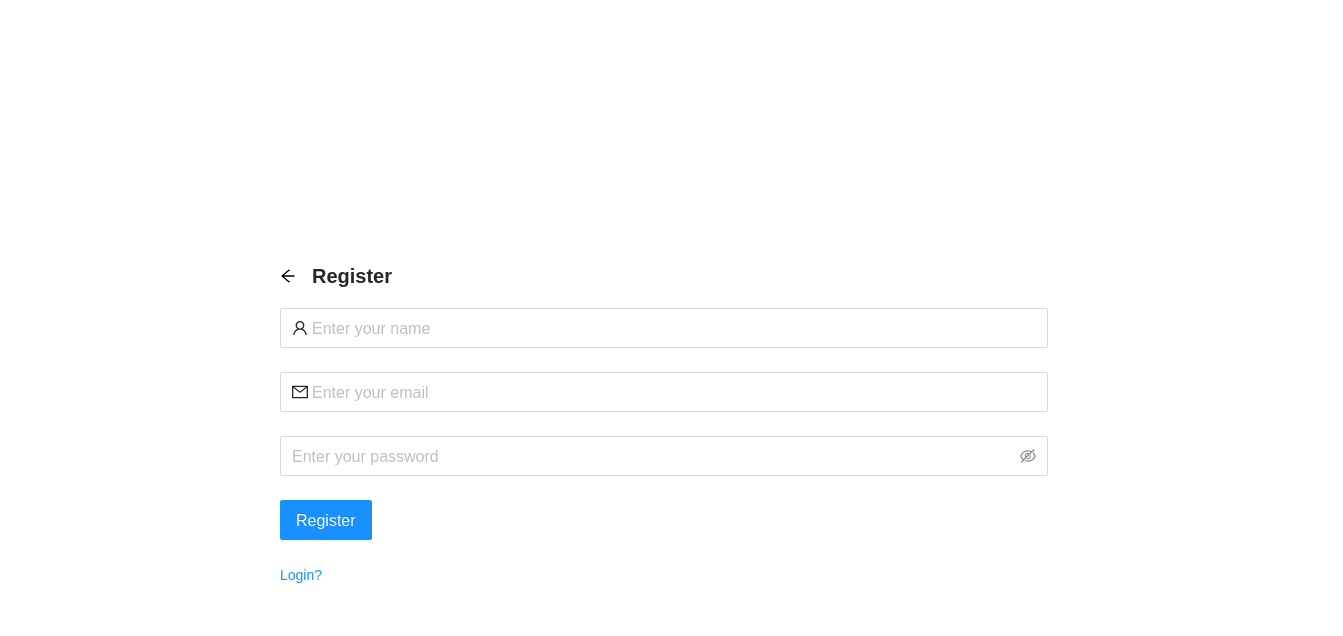
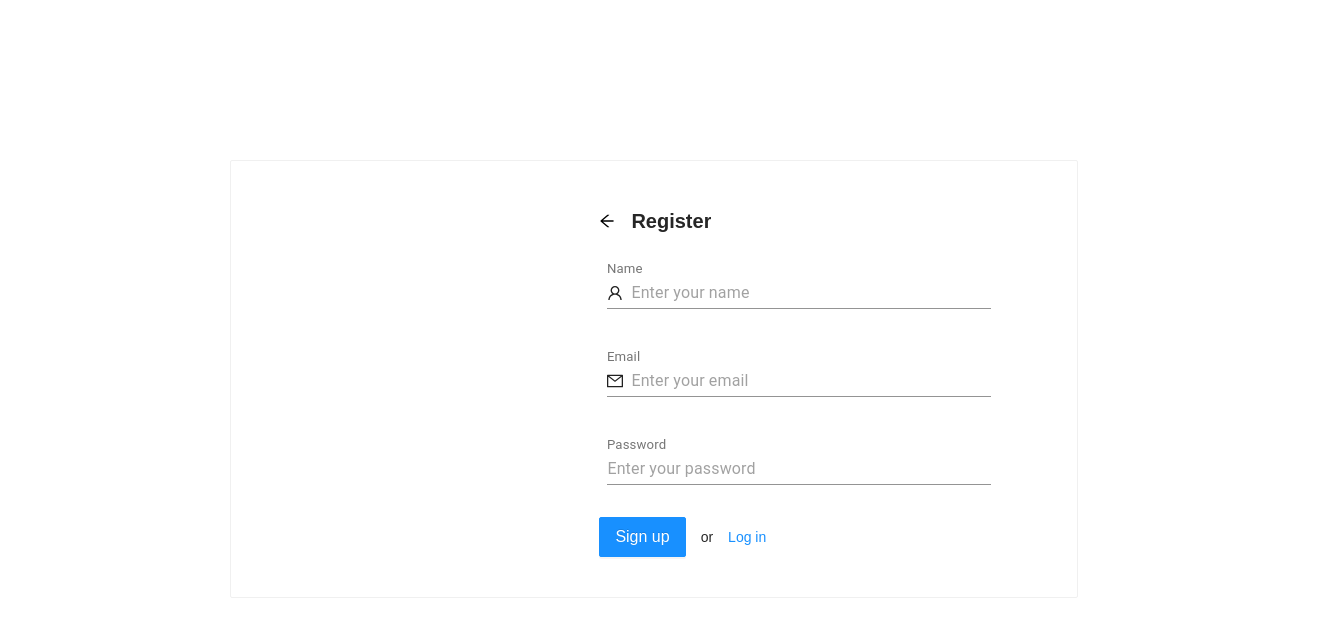
Before and after one commit to rishivit/front-end, a React (Create React App) app: page /register in a window 1280 px wide. Shown: the top 636 px of the page, 1343 px wide, since content can reach past the window. Built offline with nearby package versions, Linux system fonts and the light colour scheme; a web font is replaced by a local one.

Commit message:
Modified Register Form UI

```diff
--- a/src/components/register-form/register-form.component.jsx
+++ b/src/components/register-form/register-form.component.jsx
@@ -1,6 +1,6 @@
 import React from 'react';
 
-import { PageHeader, Space, Input, Button, Row } from 'antd';
+import { Card, Col, PageHeader, Space, Input, Button, Row } from 'antd';
 import { EyeInvisibleOutlined, EyeTwoTone, UserOutlined, MailOutlined } from '@ant-design/icons';
 
 import { config } from '../../config/config';
@@ -11,6 +11,11 @@ import Axios from 'axios';
 
 import { setCurrentUser } from '../../redux/user/user.actions';
 import { connect } from 'react-redux';
+import TextField from '@material-ui/core/TextField';
+import InputAdornment from '@material-ui/core/InputAdornment';
+import FormControl from '@material-ui/core/FormControl';
+import InputLabel from '@material-ui/core/InputLabel';
+import IconButton from '@material-ui/core/IconButton';
 
 class RegisterFormComponent extends React.Component {
     constructor(props) {
@@ -19,6 +24,7 @@ class RegisterFormComponent extends React.Component {
             email: '',
             password: '',
             name: '',
+            visible: false,
         }
     }
 
@@ -50,6 +56,12 @@ class RegisterFormComponent extends React.Component {
 
         return (
             <div className="register-form-component">
+                <Card hoverable bordered={true} style={{ paddingRight: 30 }}>
+                <Row>
+                    <Col span={10}>
+
+                    </Col>
+                    <Col span={14}>
                         <PageHeader
                         className="register-form-header"
                         onBack={() => history.goBack()}
@@ -57,43 +69,105 @@ class RegisterFormComponent extends React.Component {
                         >
                         <Row>
                             <Space direction="vertical" size="large">
-                            <Input
+                                <TextField
+                                    id="standard-full-width"
                                     className="register-input"
-                                size="large"
-                                name="name"
+                                    label = {<span style={{ fontSize: '1.1rem' }}>Name</span>}
+                                    style={{ margin: 8 }}
                                     placeholder="Enter your name"
+                                    fullWidth
+                                    margin="normal"
+                                    InputLabelProps={{
+                                        shrink: true,
+                                    }}
+                                    InputProps={{
+                                        startAdornment: (
+                                          <InputAdornment position="start">
+                                            <UserOutlined />
+                                          </InputAdornment>
+                                        ),
+                                    }}
                                     prefix={<UserOutlined />}
                                     onChange={this.handleChange}
                                 />
-                            <Input
+                                <TextField
+                                    id="standard-full-width"
                                     className="register-input"
                                     size="large"
                                     name="email"
+                                    label = {<span style={{ fontSize: '1.1rem' }}> Email</span>}
+                                    style={{ margin: 8 }}
                                     placeholder="Enter your email"
-                                prefix={<MailOutlined />}
+                                    fullWidth
+                                    margin="normal"
+                                    InputLabelProps={{
+                                        shrink: true,
+                                    }}
+                                    InputProps={{
+                                        startAdornment: (
+                                          <InputAdornment position="start">
+                                            <MailOutlined />
+                                          </InputAdornment>
+                                        ),
+                                    }}
                                     onChange={this.handleChange}
                                 />
-                            <Input.Password
+                                {/* <Input.Password
                                     className="register-input"
                                     size="large"
                                     name="password"
                                     placeholder="Enter your password"
                                     iconRender={visible => (visible ? <EyeTwoTone /> : <EyeInvisibleOutlined />)}
                                     onChange={this.handleChange}
+                                /> */}
+                                <TextField
+                                    id="standard-full-width"
+                                    className="register-input"
+                                    size="large"
+                                    name="password"
+                                    label = {<span style={{ fontSize: '1.1rem' }}> Password</span>}
+                                    style={{ margin: 8 }}
+                                    placeholder="Enter your password"
+                                    fullWidth
+                                    margin="normal"
+                                    InputLabelProps={{
+                                        shrink: true,
+                                    }}
+                                    // InputProps={{
+                                    //     endAdornment: (
+                                    //       <InputAdornment position="end">
+                                    //        {this.visible ? <EyeTwoTone /> : <EyeInvisibleOutlined />}
+                                    //       </InputAdornment>
+                                    //     ),
+                                    // }}
+                                    InputProps={{
+                                        endAdornment: (
+                                          <InputAdornment position="end">
+                                            {}
+                                          </InputAdornment>
+                                        ),
+                                    }}
+                                    onChange={this.handleChange}
                                 />
+                                <Space size={15}>
                                 <Button
                                     type="primary"
                                     size="large"
                                     onClick={this.handleRegister}
                                 >
-                                Register
+                                    Sign up
                                 </Button>
+                                or
                                 <Link to="/login">
-                                Login?
+                                    Log in
                                 </Link>
+                                </Space>
                             </Space>
                         </Row>
                         </PageHeader>
+                    </Col>
+                </Row>
+                </Card>
             </div>
         );
     }
--- a/src/components/register-form/register-form.styles.scss
+++ b/src/components/register-form/register-form.styles.scss
@@ -1,14 +1,22 @@
 .register-form-component {
     position: absolute;
-    top: 30%;
-    left: 50%;
+    top: 20%;
+    left: 48%;
     margin-left: -30vw;
 
     .register-form-header {
         width: 60vw;
 
         .register-input {
-            width: 60vw;
+            width: 30vw;
         }
     }
 }
+
+.custom-register-card{
+    margin: 50px;
+    margin-left: 115px;
+    margin-bottom: 54px;
+    height: 650px;
+    width: 1300px;
+}
```
Lines whose indentation alone changed are shown as unchanged.
